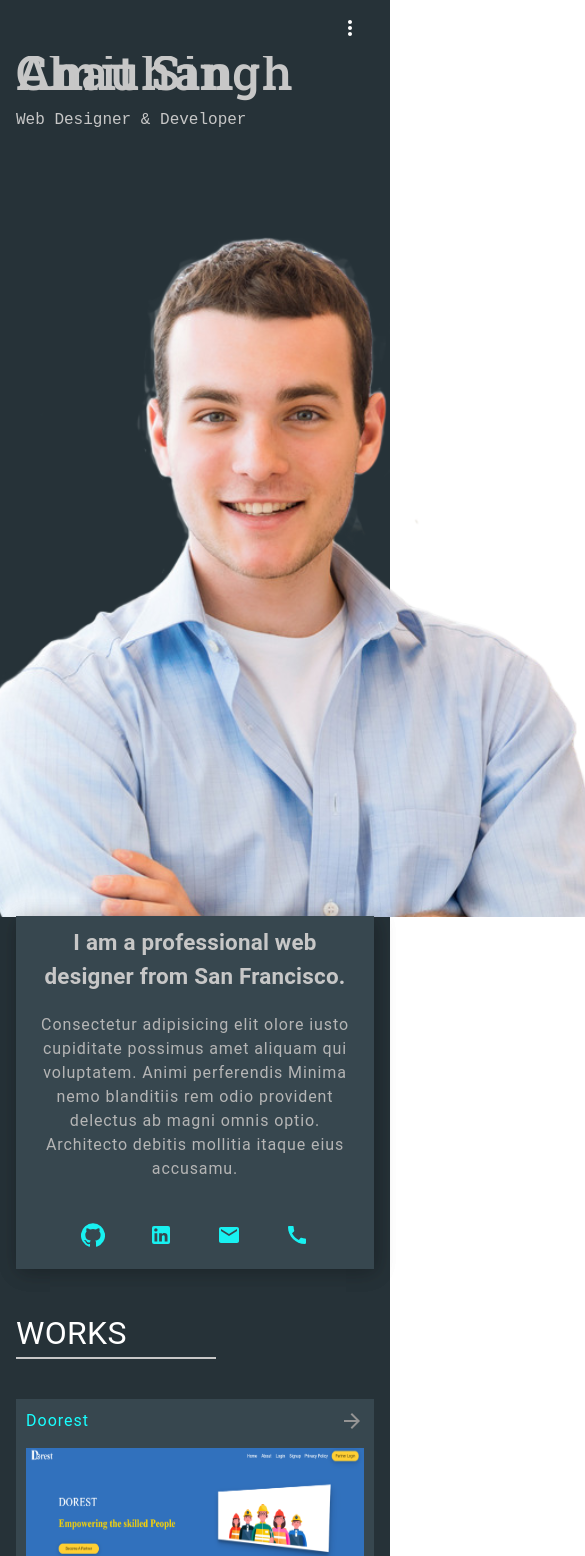
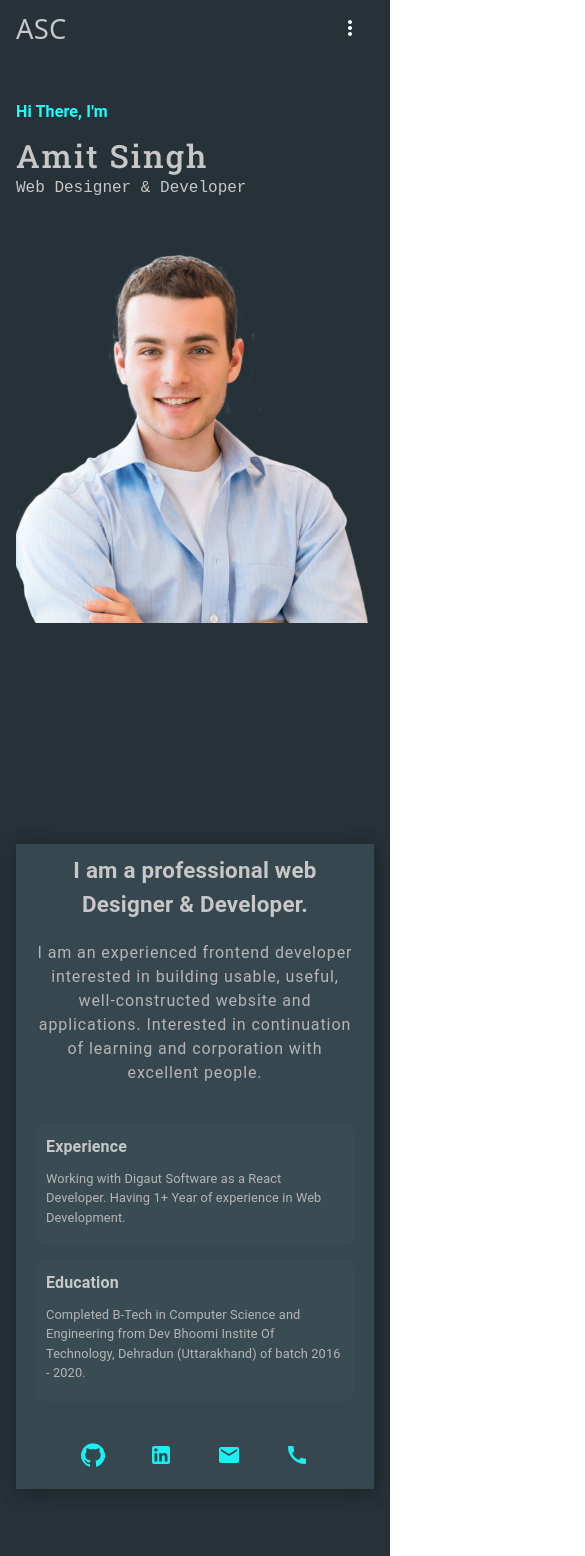
Before and after one commit to amit-singh88598/amit_portfolio, a React (Create React App) app: page / in a window 390 px wide. Shown: the top 1556 px of the page, 585 px wide, since content can reach past the window. Built offline with nearby package versions, Linux system fonts and the light colour scheme; a web font is replaced by a local one.

Commit message:
done with all changes for mobile and desktop view

```diff
--- a/src/App.css
+++ b/src/App.css
@@ -58,9 +58,19 @@
   line-height: 0px;
 }
 
+@media only screen and (max-width: 500px) {
+  .heading {
+    font-size: 2rem;
+  }
+}
+
 .subtitle {
   font-size: 1rem;
   line-height: 0px;
+}
+
+.mt-p80 {
+  margin-top: 80px;
 }
 
 .mb-n5 {
--- a/src/Components/about.js
+++ b/src/Components/about.js
@@ -1,6 +1,15 @@
-import { Card, IconButton, makeStyles, Typography } from "@material-ui/core";
+import {
+  Card,
+  Grid,
+  IconButton,
+  makeStyles,
+  Typography,
+} from "@material-ui/core";
 import { Call, GitHub, LinkedIn, Mail } from "@material-ui/icons";
+import "../index.css";
 import React from "react";
+import Education from "./education";
+import Experience from "./experience";
 
 const useStyle = makeStyles((theme) => ({
   cardStyle: {
@@ -46,26 +55,45 @@ function About(props) {
     <div id="about">
       <Card className={classes.cardStyle} elevation={0}>
         <Typography className={classes.heading}>
-          I am a professional web designer from San Francisco.
+          I am a professional web Designer & Developer.
         </Typography>
         <Typography className={classes.subHeading}>
-          Consectetur adipisicing elit olore iusto cupiditate possimus amet
-          aliquam qui voluptatem. Animi perferendis Minima nemo blanditiis rem
-          odio provident delectus ab magni omnis optio. Architecto debitis
-          mollitia itaque eius accusamu.
+          I am an experienced frontend developer interested in building usable,
+          useful, well-constructed website and applications. Interested in
+          continuation of learning and corporation with excellent people.
         </Typography>
+        <Grid container spacing={2}>
+          <Grid item xs={12} sm={6}>
+            <Experience />
+          </Grid>
+          <Grid item xs={12} sm={6}>
+            <Education />
+          </Grid>
+        </Grid>
         <div className={classes.justifyCenter}>
-          <a href="https://github.com/amit-singh88598">
+          <a
+            href="https://github.com/amit-singh88598"
+            rel="noreferrer"
+            target="_blank"
+          >
             <IconButton className={classes.btn}>
               <GitHub />
             </IconButton>
           </a>
-          <a href="https://www.linkedin.com/in/amit-singh-71755b159/">
+          <a
+            href="https://www.linkedin.com/in/amit-singh-71755b159/"
+            rel="noreferrer"
+            target="_blank"
+          >
             <IconButton className={classes.btn}>
               <LinkedIn />
             </IconButton>
           </a>
-          <a href="mailto:amitsingh992728@gmail.com">
+          <a
+            href="mailto:amitsingh992728@gmail.com"
+            rel="noreferrer"
+            target="_blank"
+          >
             <IconButton className={classes.btn}>
               <Mail />
             </IconButton>
--- /dev/null
+++ b/src/Components/education.js
@@ -0,0 +1,43 @@
+import { Card, makeStyles, Typography } from "@material-ui/core";
+import React from "react";
+
+const useStyle = makeStyles((theme) => ({
+  educationCard: {
+    borderRadius: 10,
+    backgroundColor: "#394B53",
+    padding: 10,
+    marginTop: 40,
+    height: 100,
+    [theme.breakpoints.down("sm")]: {
+      height: 120,
+      marginTop: 0,
+    },
+  },
+  heading: {
+    fontSize: "1em",
+    color: "#C7C7C7",
+    fontWeight: "bold",
+  },
+  body: {
+    fontSize: "0.8em",
+    color: "#B5B5B5",
+    marginTop: 10,
+  },
+}));
+
+function Education(props) {
+  const classes = useStyle();
+  return (
+    <div>
+      <Card elevation={0} className={classes.educationCard}>
+        <Typography className={classes.heading}>Education</Typography>
+        <Typography className={classes.body}>
+          Completed B-Tech in Computer Science and Engineering from Dev Bhoomi
+          Instite Of Technology, Dehradun (Uttarakhand) of batch 2016 - 2020.
+        </Typography>
+      </Card>
+    </div>
+  );
+}
+
+export default Education;
--- /dev/null
+++ b/src/Components/experience.js
@@ -0,0 +1,39 @@
+import { Card, makeStyles, Typography } from "@material-ui/core";
+import React from "react";
+
+const useStyle = makeStyles((theme) => ({
+  experienceCard: {
+    borderRadius: 10,
+    backgroundColor: "#394B53",
+    padding: 10,
+    marginTop: 40,
+    height: 100,
+  },
+  heading: {
+    fontSize: "1em",
+    color: "#C7C7C7",
+    fontWeight: "bold",
+  },
+  body: {
+    fontSize: "0.8em",
+    color: "#B5B5B5",
+    marginTop: 10,
+  },
+}));
+
+function Experience(props) {
+  const classes = useStyle();
+  return (
+    <div>
+      <Card elevation={0} className={classes.experienceCard}>
+        <Typography className={classes.heading}>Experience</Typography>
+        <Typography className={classes.body}>
+          Working with Digaut Software as a React Developer. Having 1+ Year of
+          experience in Web Development.
+        </Typography>
+      </Card>
+    </div>
+  );
+}
+
+export default Experience;
--- a/src/Components/heros.js
+++ b/src/Components/heros.js
@@ -1,6 +1,6 @@
 import React from "react";
 import "../index.css";
-import { Typography, Grid, makeStyles, CardMedia } from "@material-ui/core";
+import { Typography, Grid, makeStyles } from "@material-ui/core";
 
 const useStyle = makeStyles((theme) => ({
   root: {
@@ -10,20 +10,20 @@ const useStyle = makeStyles((theme) => ({
     color: "#18FFFF",
     fontSize: "1em",
     fontWeight: "bold",
+    [theme.breakpoints.down("sm")]: {
+      paddingTop: 100,
+    },
   },
-  text2: {
-    color: "#fff",
-    opacity: "0.7",
-    fontSize: "3em",
-    fontWeight: "bold",
-    marginTop: 10,
+  img: {
+    paddingTop: 100,
+    [theme.breakpoints.down("sm")]: {
+      paddingTop: 50,
+    },
   },
-  media: {
-    height: 400,
-    width: 400,
+  image: {
     [theme.breakpoints.down("sm")]: {
-      height: 200,
-      width: 200,
+      height: "100%",
+      width: "100%",
     },
   },
 }));
@@ -31,7 +31,7 @@ const useStyle = makeStyles((theme) => ({
 function Heros(props) {
   const classes = useStyle();
   return (
-    <div className={classes.root}>
+    <div className={classes.root} id="home">
       <Grid
         container
         spacing={0}
@@ -42,24 +42,20 @@ function Heros(props) {
         <Grid item xs={12} sm={6}>
           <Typography className={classes.text1}>Hi There, I'm</Typography>
           <Typography class="Roboto-Slab letter-spacing grey-text heading">
-            Amit Singh Chauhan
+            Amit Singh
           </Typography>
           <Typography class="Azeret-Mono grey-text subtitle">
             Web Designer & Developer
           </Typography>
         </Grid>
         <Grid item xs={12} sm={6}>
-          <div
-            style={{
-              paddingTop: 100,
-            }}
-          >
-            {/* <CardMedia
-              className={classes.media}
-              image="/a"
-              title="Contemplative Reptile"
-            /> */}
-            <img class="ml-n50 mb-n5 " src="/avatar.svg" alt="avatar" />
+          <div className={classes.img}>
+            <img
+              class="ml-n50 mb-n5 "
+              className={classes.image}
+              src="/avatar.svg"
+              alt="avatar"
+            />
           </div>
         </Grid>
       </Grid>
--- a/src/Components/skills.js
+++ b/src/Components/skills.js
@@ -1,18 +1,10 @@
-import {
-  Card,
-  CardMedia,
-  Divider,
-  Grid,
-  makeStyles,
-  Typography,
-} from "@material-ui/core";
+import { Card, Divider, makeStyles, Typography } from "@material-ui/core";
 import React from "react";
 import AliceCarousel from "react-alice-carousel";
 import "react-alice-carousel/lib/alice-carousel.css";
 
 const useStyle = makeStyles((theme) => ({
   root: {
-    // backgroundColor: "#022C43",
     paddingBottom: 40,
   },
   media: {
@@ -24,55 +16,21 @@ const useStyle = makeStyles((theme) => ({
       width: 150,
     },
   },
-  heading: {
-    fontSize: "2em",
-    color: "#fff",
-    paddingTop: 60,
-    [theme.breakpoints.down("sm")]: {
-      paddingTop: 40,
-    },
-  },
   divider: {
-    width: 300,
-    height: 2,
+    width: 450,
+    height: 1,
     backgroundColor: "#C7C7C7",
     marginBottom: 40,
+    marginTop: -10,
+    [theme.breakpoints.down("sm")]: {
+      width: 300,
+    },
   },
   flex: {
     display: "flex",
     justifyContent: "center",
   },
 }));
-
-const SkillImages = [
-  {
-    img: "/html.png",
-  },
-  {
-    img: "/css.png",
-  },
-  {
-    img: "/javascript.png",
-  },
-  {
-    img: "/react.png",
-  },
-  {
-    img: "/nextjs.png",
-  },
-  {
-    img: "/redux.png",
-  },
-  {
-    img: "/materialui.png",
-  },
-  {
-    img: "/npm1.png",
-  },
-  {
-    img: "/github.png",
-  },
-];
 
 const handleDragStart = (e) => e.preventDefault();
 
@@ -270,8 +228,10 @@ const items = [
 function Skills(props) {
   const classes = useStyle();
   return (
-    <div className={classes.root}>
-      <Typography className={classes.heading}>SPECIALIZATION</Typography>
+    <div className={classes.root} id="skills">
+      <Typography class="Roboto-Slab letter-spacing grey-text heading mt-p80">
+        SPECIALIZATION
+      </Typography>
       <Divider className={classes.divider} />
       <AliceCarousel
         mouseTracking
--- a/src/Components/work.js
+++ b/src/Components/work.js
@@ -1,28 +1,17 @@
-import {
-  Button,
-  Card,
-  Divider,
-  Grid,
-  makeStyles,
-  Typography,
-} from "@material-ui/core";
+import { Card, Divider, Grid, makeStyles, Typography } from "@material-ui/core";
 import { ArrowForward } from "@material-ui/icons";
 import React from "react";
 
 const useStyle = makeStyles((theme) => ({
-  heading: {
-    fontSize: "2em",
-    color: "#fff",
-    paddingTop: 60,
-    [theme.breakpoints.down("sm")]: {
-      paddingTop: 40,
-    },
-  },
   divider: {
     width: 200,
-    height: 2,
+    height: 1,
     backgroundColor: "#C7C7C7",
     marginBottom: 40,
+    marginTop: -10,
+    [theme.breakpoints.down("sm")]: {
+      width: 150,
+    },
   },
   underline: {
     width: 150,
@@ -83,7 +72,9 @@ function Work(props) {
   const classes = useStyle();
   return (
     <div id="myWork">
-      <Typography className={classes.heading}>WORKS</Typography>
+      <Typography class="Roboto-Slab letter-spacing grey-text heading mt-p80">
+        WORKS
+      </Typography>
       <Divider className={classes.divider} />
       <Grid container spacing={3}>
         {MyWork.map((item, index) => (
--- a/src/Layouts/header.js
+++ b/src/Layouts/header.js
@@ -1,13 +1,11 @@
 import React from "react";
-import { alpha, makeStyles } from "@material-ui/core/styles";
+import { makeStyles } from "@material-ui/core/styles";
 import AppBar from "@material-ui/core/AppBar";
 import Toolbar from "@material-ui/core/Toolbar";
 import IconButton from "@material-ui/core/IconButton";
-import Typography from "@material-ui/core/Typography";
 import MenuItem from "@material-ui/core/MenuItem";
 import Menu from "@material-ui/core/Menu";
 import MoreIcon from "@material-ui/icons/MoreVert";
-// import { Link, Redirect } from "react-router-dom";
 import { Link } from "react-scroll";
 
 const useStyles = makeStyles((theme) => ({
@@ -23,12 +21,16 @@ const useStyles = makeStyles((theme) => ({
       display: "block",
     },
   },
+  logo: {
+    height: 50,
+    width: 50,
+  },
   navText: {
     color: "#707070",
     textDecoration: "none",
     fontSize: "1em",
     fontWeight: "bold",
-
+    cursor: "pointer",
     marginLeft: 15,
     marginRight: 15,
     "&:hover": {
@@ -135,9 +137,7 @@ export default function Header() {
         elevation={0}
       >
         <Toolbar>
-          <Typography className={classes.title} variant="h6" noWrap>
-            Amit Singh
-          </Typography>
+          <img src="/ASC.svg" alt="logo" className={classes.logo} />
           <div className={classes.grow} />
           <div className={classes.sectionDesktop}>
             <Link
@@ -158,32 +158,32 @@ export default function Header() {
             >
               About
             </Link>
-            <Link
-              to="education"
-              spy={true}
-              smooth={true}
-              offset={-80}
-              className={classes.navText}
-            >
-              Education
-            </Link>
-            <Link
-              to="experience"
-              spy={true}
-              smooth={true}
-              offset={-80}
-              className={classes.navText}
-            >
-              Experience
-            </Link>
+
             <Link
               to="myWork"
               spy={true}
               smooth={true}
-              offset={-50}
+              offset={-120}
               className={classes.navText}
             >
               My Work
+            </Link>
+            <Link
+              to="skills"
+              spy={true}
+              smooth={true}
+              offset={-120}
+              className={classes.navText}
+            >
+              Specialization
+            </Link>
+            <Link
+              to="contact"
+              spy={true}
+              smooth={true}
+              className={classes.navText}
+            >
+              Contact
             </Link>
           </div>
           <div className={classes.sectionMobile}>
```
Also changed, not shown: src/Components/contact.js (+25 -52 lines).
